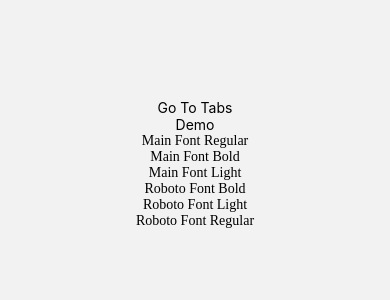
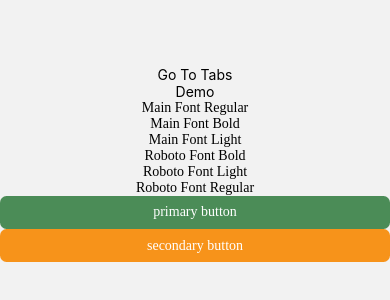
Before and after one commit to PredragWebDev/WhiteWallet, a React Native app: screen / in a window 390 px wide. Shown: the part 258-558 px from the top of the page. Built offline with nearby package versions, Linux system fonts and the light colour scheme.

Commit message:
button component

```diff
--- a/src/AppNavigation.tsx
+++ b/src/AppNavigation.tsx
@@ -7,7 +7,7 @@
 import Receive from './Tabs/Receive';
 import CoinJoin from './Tabs/CoinJoin';
 import Settings from './Tabs/Settings';
-import Demo from './containers/DemoScreen';
+import Demo from '@/containers/DemoScreen';
 
 export const ExplorerScreen = 'WhiteWallet.ExplorerScreen';
 export const CoinJoinScreen = 'WhiteWallet.CoinJoinScreen';
--- a/src/Tabs/Explorer.tsx
+++ b/src/Tabs/Explorer.tsx
@@ -1,7 +1,7 @@
 import React from 'react';
 import { View, StyleSheet, Text, TouchableOpacity } from 'react-native';
-import useAppNavigation from '../hooks/useAppNavigation';
-import { DemoScreen } from '../AppNavigation';
+import useAppNavigation from '@/hooks/useAppNavigation';
+import { DemoScreen } from '@/AppNavigation';
 
 const Explorer = () => {
     const navigation = useAppNavigation()
--- /dev/null
+++ b/src/components/common/AppButton.tsx
@@ -0,0 +1,39 @@
+import React from 'react'
+import { StyleSheet, TouchableOpacity } from 'react-native'
+import AppText from './AppText';
+import { horizontalScale } from '@/helpers/scale';
+import theme from '@/constants/theme';
+
+interface AppButtonProps {
+    handleClick?: () => void;
+    text?: string,
+    type?: 'primary' | 'secondary',
+    size?: 'large' | 'small'
+}
+
+const AppButton = ({handleClick = () => {}, text = '', type = 'primary', size = 'large'}: AppButtonProps) => {
+    return(
+        <TouchableOpacity onPress={handleClick} style={[styles.container, {
+            backgroundColor: type === 'primary' ? theme.colors.wwGreen : theme.colors.wwYellow,
+            borderRadius: size === 'large' ? horizontalScale(6) : horizontalScale(2)
+        }]}>
+            <AppText textType={size === 'large' ? 'regular' : 'bold'} fontFamily={size === 'large' ? 'main' : 'Roboto'} style={styles.text}>
+                {text}
+            </AppText>
+        </TouchableOpacity>
+    )
+}
+
+const styles = StyleSheet.create({
+    container: {
+        padding: horizontalScale(8),
+        justifyContent: 'center',
+        alignItems: 'center',
+        width: '100%'
+    },
+    text: {
+        color: theme.colors.white
+    }
+})
+
+export default AppButton
--- a/src/components/common/AppText.tsx
+++ b/src/components/common/AppText.tsx
@@ -1,6 +1,6 @@
 import React from 'react';
 import {Text, StyleSheet, TextStyle, TextProps} from 'react-native';
-import theme from '../../constants/theme';
+import theme from '@/constants/theme';
 
 interface AppTextProps {
   children: React.ReactNode;
@@ -10,7 +10,7 @@
   textProps?: TextProps;
 }
 
-export const AppText = ({
+const AppText = ({
   children,
   textType = 'regular',
   fontFamily = 'main',
@@ -43,6 +43,8 @@
   );
 };
 
+export default AppText
+
 const styles = StyleSheet.create({
   basicStyles: {
     color: theme.colors.black,
--- a/src/constants/theme.ts
+++ b/src/constants/theme.ts
@@ -5,7 +5,9 @@
     white: '#FFFFFF',
     black: '#000000',
     grey: '#828282',
-    bgBlack: '#252526'
+    bgBlack: '#252526',
+    wwGreen: '#4B8C57',
+    wwYellow: '#F7931A'
   },
   fontFamily: {
     mainRegular: 'CascadiaCode-Regular',
--- a/src/constants/theme.types.ts
+++ b/src/constants/theme.types.ts
@@ -4,6 +4,8 @@
       black: string;
       grey: string;
       bgBlack: string;
+      wwGreen: string;
+      wwYellow: string;
     };
     fontFamily: {
       mainRegular: string;
--- a/src/containers/DemoScreen.tsx
+++ b/src/containers/DemoScreen.tsx
@@ -1,8 +1,9 @@
 import React from 'react';
 import { View, StyleSheet, Text, TouchableOpacity } from 'react-native';
-import useAppNavigation from '../hooks/useAppNavigation';
-import { TabsScreen } from '../AppNavigation';
-import { AppText } from '@/components/common/AppText';
+import useAppNavigation from '@/hooks/useAppNavigation';
+import { TabsScreen } from '@/AppNavigation';
+import AppText from '@/components/common/AppText';
+import AppButton from '@/components/common/AppButton';
 
 const Demo = () => {
     const navigation = useAppNavigation()
@@ -22,6 +23,13 @@
             <AppText fontFamily='Roboto' textType='bold'>Roboto Font Bold</AppText>
             <AppText fontFamily='Roboto' textType='light'>Roboto Font Light</AppText>
             <AppText fontFamily='Roboto'>Roboto Font Regular</AppText>
+            <AppButton
+                text='primary button'
+            />
+            <AppButton
+                type='secondary'
+                text='secondary button'
+            />
         </View>
     )
 }
```
